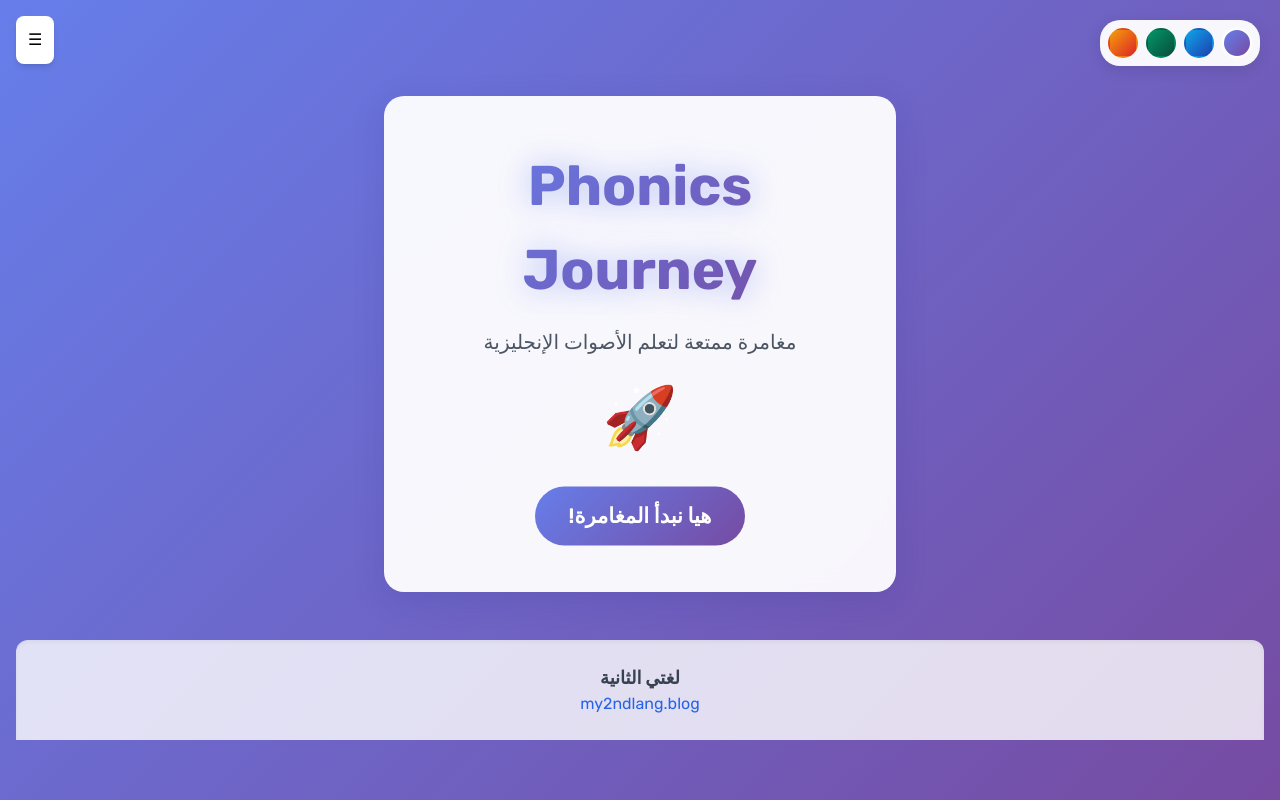
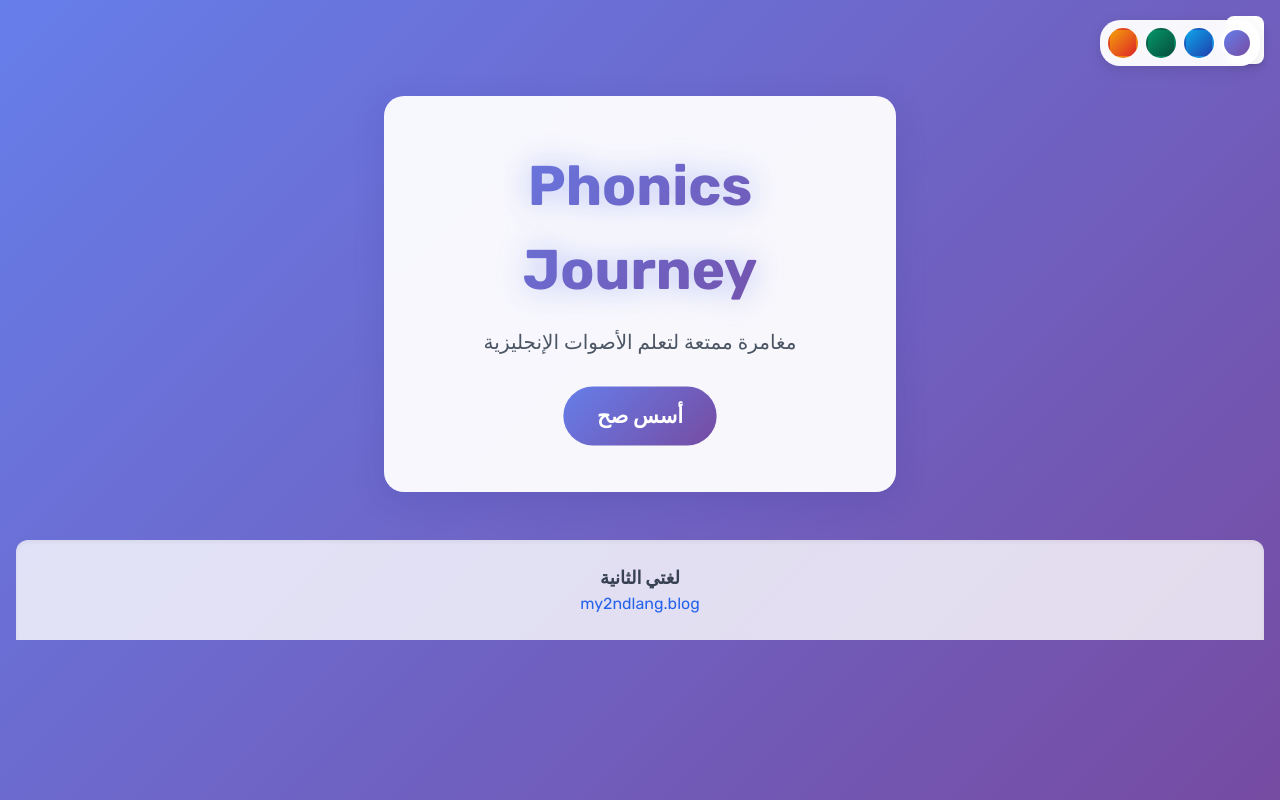
Before and after one commit to m2ndl/Words, a plain HTML site: page index.html in a window 1280 px wide. Drawn offline with nearby package versions, Linux system fonts and the light colour scheme.

Commit message:
Update index.html

```diff
--- a/index.html
+++ b/index.html
@@ -15,12 +15,12 @@
 </head>
 <body class="flex flex-col min-h-screen p-4">
 
-    <!-- Burger Menu -->
-    <div id="burger-menu" class="fixed top-4 left-4 z-50">
+    <!-- Burger Menu (moved to top-right) -->
+    <div id="burger-menu" class="fixed top-4 right-4 z-50">
       <button id="burger-btn" class="p-3 bg-white rounded-lg shadow-md">
         ☰
       </button>
-      <div id="menu-content" class="hidden absolute mt-2 w-64 bg-white shadow-lg rounded-lg p-4 text-right">
+      <div id="menu-content" class="hidden absolute mt-2 w-64 bg-white shadow-lg rounded-lg p-4 text-right right-0">
         <ul class="space-y-3">
           <li>
             <a href="https://my2ndlang.blog/" target="_blank" class="text-blue-600 font-semibold hover:underline">
@@ -50,14 +50,15 @@
 
     <div class="celebration-particles" id="particles-container"></div>
 
+    <!-- Splash Screen -->
     <div id="splash-screen" class="glass-card p-12 max-w-lg text-center mx-auto mt-20">
         <div class="mb-8">
             <h1 class="welcome-title mb-4">Phonics Journey</h1>
             <p class="text-xl text-gray-600">مغامرة ممتعة لتعلم الأصوات الإنجليزية</p>
         </div>
         <div class="space-y-4">
-            <div class="text-6xl mb-6">🚀</div>
-            <button id="start-btn" class="btn-primary text-xl pulse">هيا نبدأ المغامرة!</button>
+            <!-- ✅ Changed button text to أسس صح and removed rocket -->
+            <button id="start-btn" class="btn-primary text-xl pulse">أسس صح</button>
         </div>
     </div>
 
```
